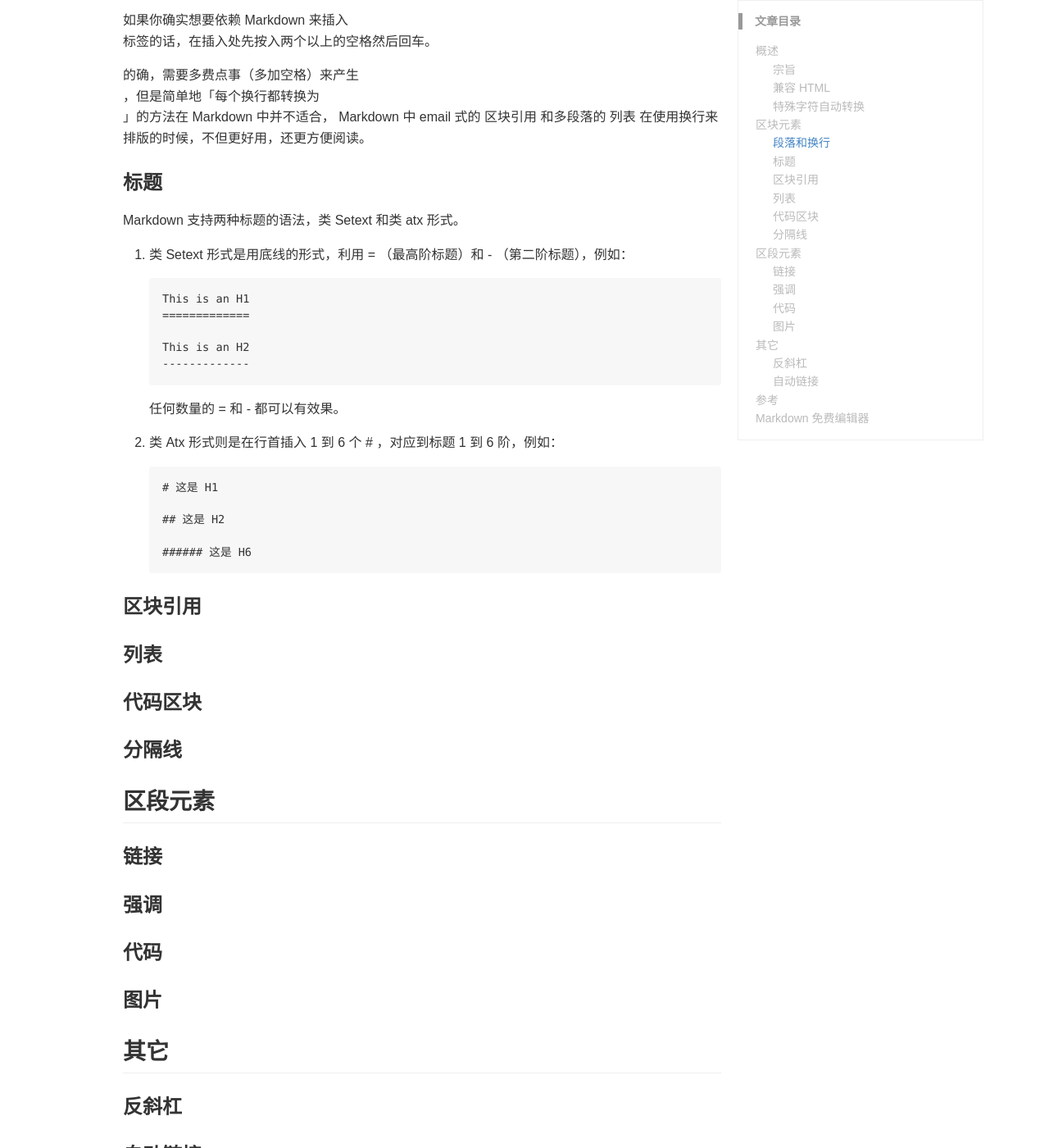
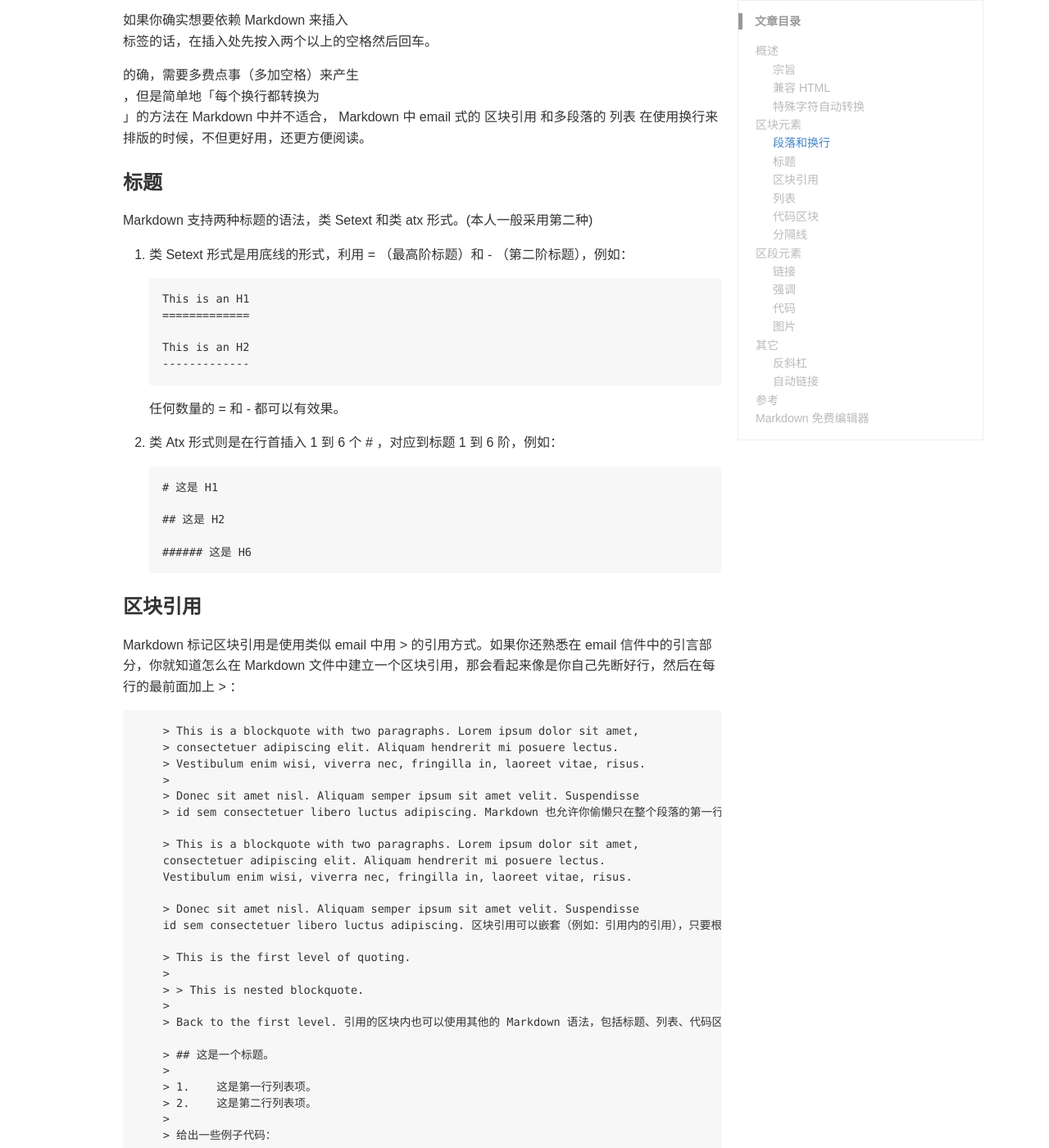
Before and after one commit to senspace/senspace.github.io, a Jekyll site: the page built from _posts/2016-10-31-markdown-basic-grammer.md, in a window 1280 px wide and 1400 px high, scrolled down 1299 px. Shown: the whole window at 82% size. Built offline with Jekyll 4.4.1, drawn with Linux system fonts in a browser that asks for light colours; comment, search, counter and statistics services are not loaded; some of the changed text lies outside the part shown.

Commit message:
update markdown

```diff
--- a/_posts/2016-10-31-markdown-basic-grammer.md
+++ b/_posts/2016-10-31-markdown-basic-grammer.md
@@ -42,7 +42,7 @@ Markdown 将会把它转换为：4 &lt; 5
 
 ### 标题
 
-Markdown 支持两种标题的语法，类 Setext 和类 atx 形式。
+Markdown 支持两种标题的语法，类 Setext 和类 atx 形式。(本人一般采用第二种)
 
 1.  类 Setext 形式是用底线的形式，利用 = （最高阶标题）和 - （第二阶标题），例如：
 
@@ -63,6 +63,41 @@ Markdown 支持两种标题的语法，类 Setext 和类 atx 形式。
         ###### 这是 H6
 
 ### 区块引用
+
+Markdown 标记区块引用是使用类似 email 中用 > 的引用方式。如果你还熟悉在 email 信件中的引言部分，你就知道怎么在 Markdown 文件中建立一个区块引用，那会看起来像是你自己先断好行，然后在每行的最前面加上 > ：
+
+        > This is a blockquote with two paragraphs. Lorem ipsum dolor sit amet,
+        > consectetuer adipiscing elit. Aliquam hendrerit mi posuere lectus.
+        > Vestibulum enim wisi, viverra nec, fringilla in, laoreet vitae, risus.
+        >
+        > Donec sit amet nisl. Aliquam semper ipsum sit amet velit. Suspendisse
+        > id sem consectetuer libero luctus adipiscing.
+Markdown 也允许你偷懒只在整个段落的第一行最前面加上 > ：
+
+        > This is a blockquote with two paragraphs. Lorem ipsum dolor sit amet,
+        consectetuer adipiscing elit. Aliquam hendrerit mi posuere lectus.
+        Vestibulum enim wisi, viverra nec, fringilla in, laoreet vitae, risus.
+
+        > Donec sit amet nisl. Aliquam semper ipsum sit amet velit. Suspendisse
+        id sem consectetuer libero luctus adipiscing.
+区块引用可以嵌套（例如：引用内的引用），只要根据层次加上不同数量的 > ：
+
+        > This is the first level of quoting.
+        >
+        > > This is nested blockquote.
+        >
+        > Back to the first level.
+引用的区块内也可以使用其他的 Markdown 语法，包括标题、列表、代码区块等：
+
+        > ## 这是一个标题。
+        >
+        > 1.    这是第一行列表项。
+        > 2.    这是第二行列表项。
+        >
+        > 给出一些例子代码：
+        >
+        >       return shell_exec("echo $input | $markdown_script");
+任何像样的文本编辑器都能轻松地建立 email 型的引用。例如在 BBEdit 中，你可以选取文字后然后从选单中选择增加引用阶层。
 
 ### 列表
 
```
